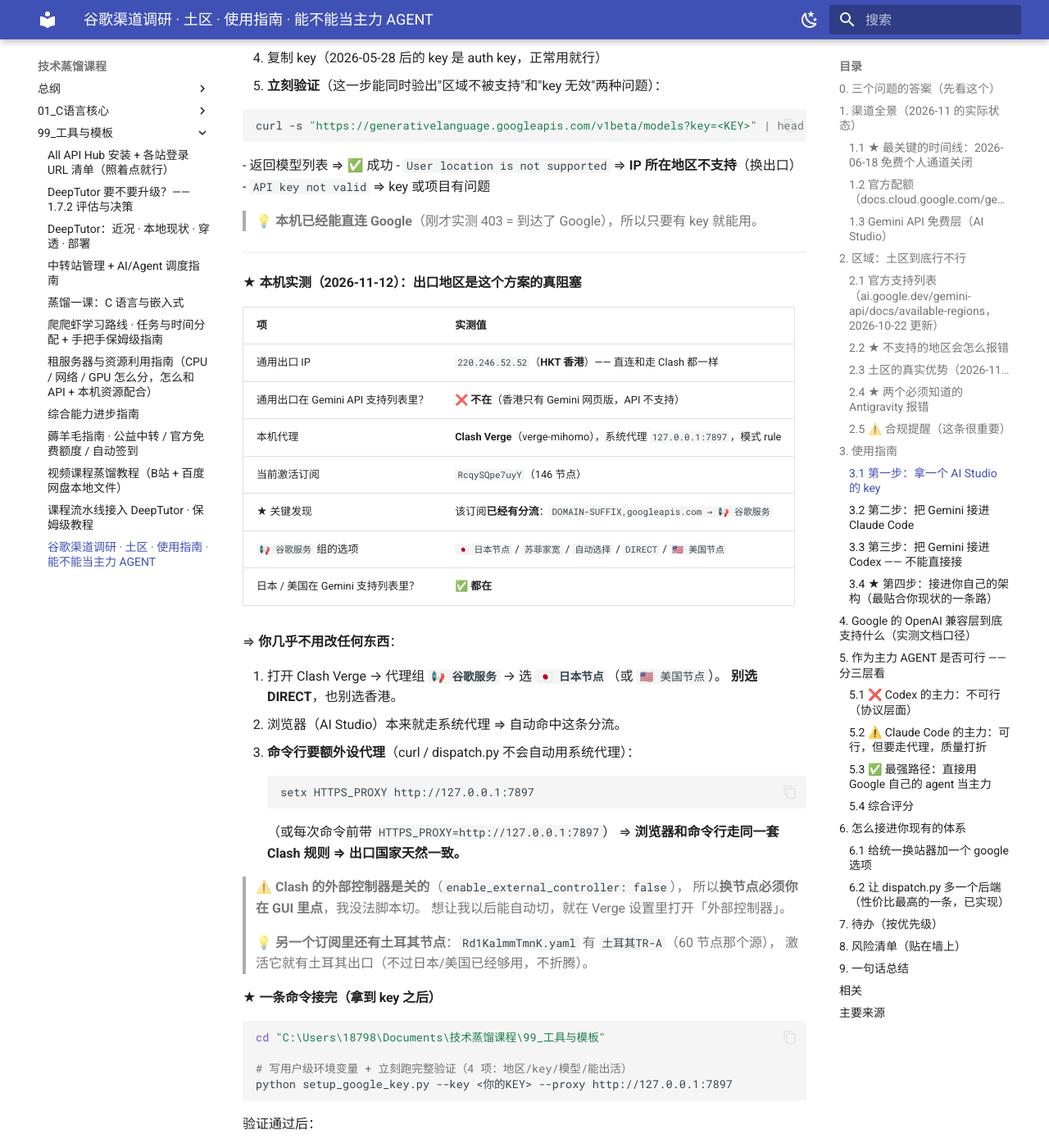
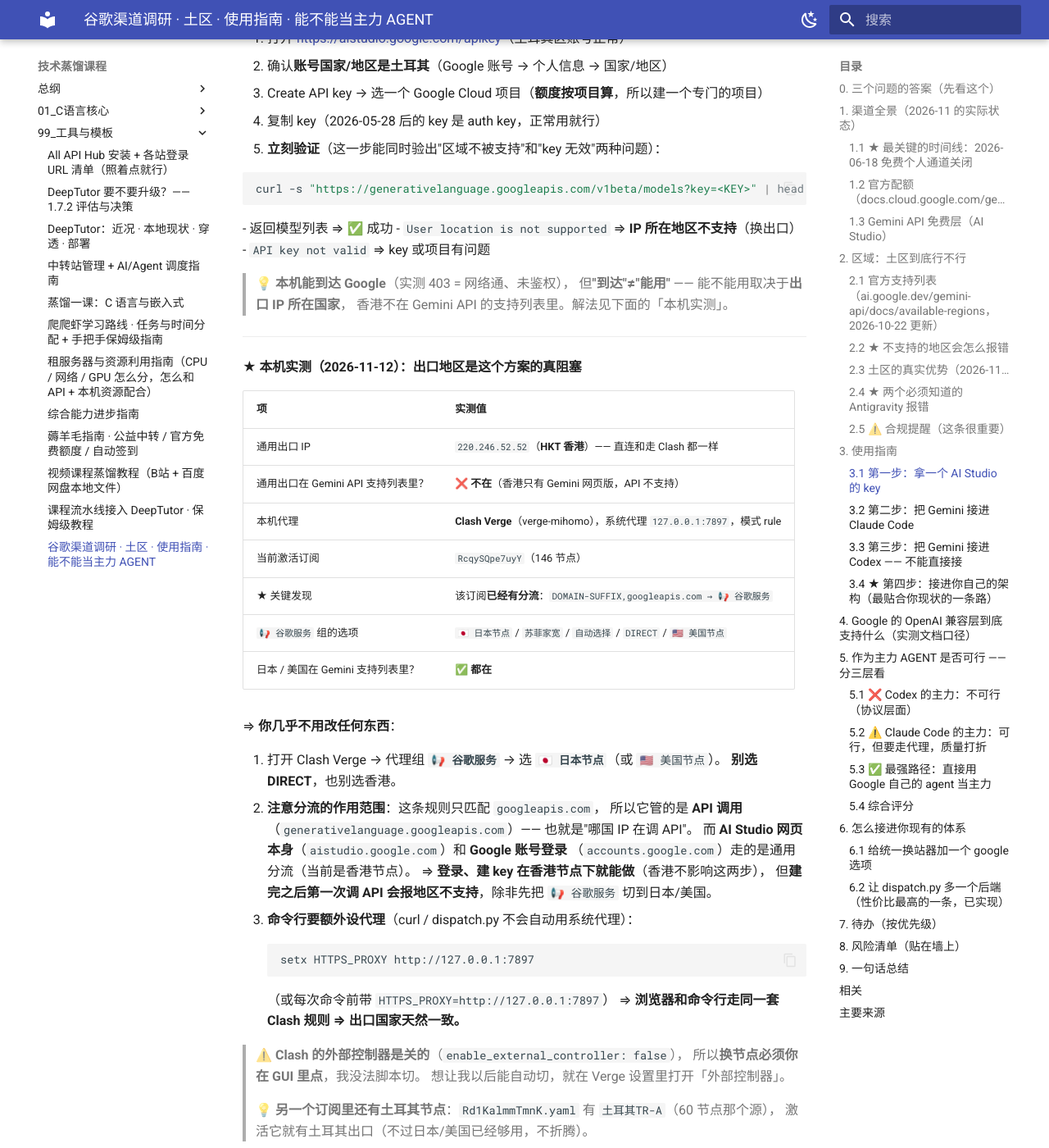
Before and after one commit to hhwang88592560-brono/tech-notes, an MkDocs documentation site: the page built from docs/99_工具与模板/谷歌渠道调研与使用指南.md, in a window 1280 px wide and 1400 px high, scrolled down 4814 px. Shown: the whole window at 82% size. Built offline with MkDocs 1.6.1 and Material for MkDocs 9.7.7, drawn with Linux system fonts in a browser that asks for light colours; some of the changed text lies outside the part shown.

Commit message:
docs: 修正谷歌指南两处不准确表述
- 文首/§3.1 原写「能直连 Google 就能用」——不准确：能到达 != 能用，
  能不能用看出口 IP 所在国家，本机是 HKT 香港（不在 Gemini API 支持列表）
- §3.1 分流作用范围讲错：'googleapis.com → 谷歌服务' 只管 API 调用；
  AI Studio 网页和 Google 账号登录走通用分流（当前香港节点）——
  所以登录/建 key 在香港节点下就能做，第一次调 API 才需要切节点

Co-Authored-By: Claude Opus 5 <noreply@anthropic.com>

````diff
--- a/docs/99_工具与模板/谷歌渠道调研与使用指南.md
+++ b/docs/99_工具与模板/谷歌渠道调研与使用指南.md
@@ -1,8 +1,13 @@
 # 谷歌渠道调研 · 土区 · 使用指南 · 能不能当主力 AGENT
 
 **调研日期**：2026-11-12
-**本机实测**：能直连 Google（`generativelanguage.googleapis.com` 返回 403 = 已到达、未鉴权），
-但**本机没有任何 Google/Gemini key**（用户级环境变量、shell 都没有）。
+**本机实测（三条）**：
+① 能到达 Google（`generativelanguage.googleapis.com` 返回 403 = 已到达、未鉴权），
+但**出口 IP 是 HKT 香港**（`220.246.52.52`）⇒ **不在 Gemini API 支持列表**，
+Clash 里已有 `googleapis.com → 📢 谷歌服务` 分流，**GUI 点一下切到日本/美国即可**；
+② **本机没有任何 Google/Gemini key**（用户级环境变量、shell 都没有）；
+③ **Antigravity IDE 和 Gemini CLI 0.59.0 早就装好了**，但没有有效 OAuth 凭据
+（`~/.gemini/oauth_creds.json` 不存在）。
 
 > 📌 **标题里"谷歌 ios 20x"我按「Google AI Studio / Gemini API 这条渠道 + Gemini 2.5/3.x 模型线」
 > 来做的**（覆盖了 AI Studio 免费层、Code Assist、Gemini CLI/Antigravity 三条路）。
@@ -153,7 +158,9 @@ curl -s "https://generativelanguage.googleapis.com/v1beta/models?key=<KEY>" | he
 - `User location is not supported` ⇒ **IP 所在地区不支持**（换出口）
 - `API key not valid` ⇒ key 或项目有问题
 
-> 💡 **本机已经能直连 Google**（刚才实测 403 = 到达了 Google），所以只要有 key 就能用。
+> 💡 **本机能到达 Google**（实测 403 = 网络通、未鉴权），
+> 但**"到达"≠"能用"** —— 能不能用取决于**出口 IP 所在国家**，
+> 香港不在 Gemini API 的支持列表里。解法见下面的「本机实测」。
 
 ---
 
@@ -173,7 +180,13 @@ curl -s "https://generativelanguage.googleapis.com/v1beta/models?key=<KEY>" | he
 
 1. 打开 Clash Verge → 代理组 **`📢 谷歌服务`** → 选 **`🇯🇵 日本节点`**（或 `🇺🇸 美国节点`）。
    **别选 DIRECT**，也别选香港。
-2. 浏览器（AI Studio）本来就走系统代理 ⇒ 自动命中这条分流。
+2. **注意分流的作用范围**：这条规则只匹配 `googleapis.com`，
+   所以它管的是 **API 调用**（`generativelanguage.googleapis.com`）——
+   也就是"哪国 IP 在调 API"。
+   而 **AI Studio 网页本身**（`aistudio.google.com`）和 **Google 账号登录**
+   （`accounts.google.com`）走的是通用分流（当前是香港节点）。
+   ⇒ **登录、建 key 在香港节点下就能做**（香港不影响这两步），
+   但**建完之后第一次调 API 会报地区不支持**，除非先把 `📢 谷歌服务` 切到日本/美国。
 3. **命令行要额外设代理**（curl / dispatch.py 不会自动用系统代理）：
    ```bash
    setx HTTPS_PROXY http://127.0.0.1:7897
````
Also changed, not shown: 99_工具与模板/谷歌渠道调研与使用指南.md (+17 -4 lines).
